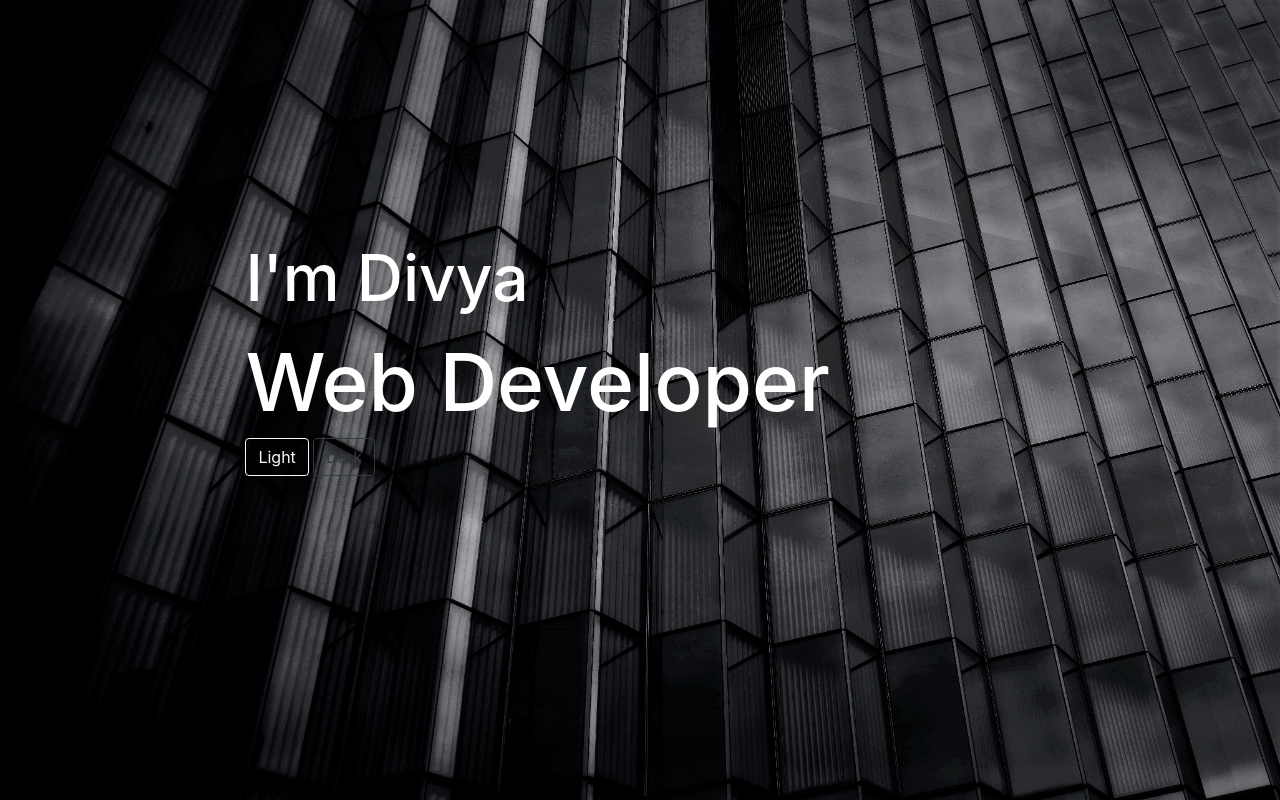
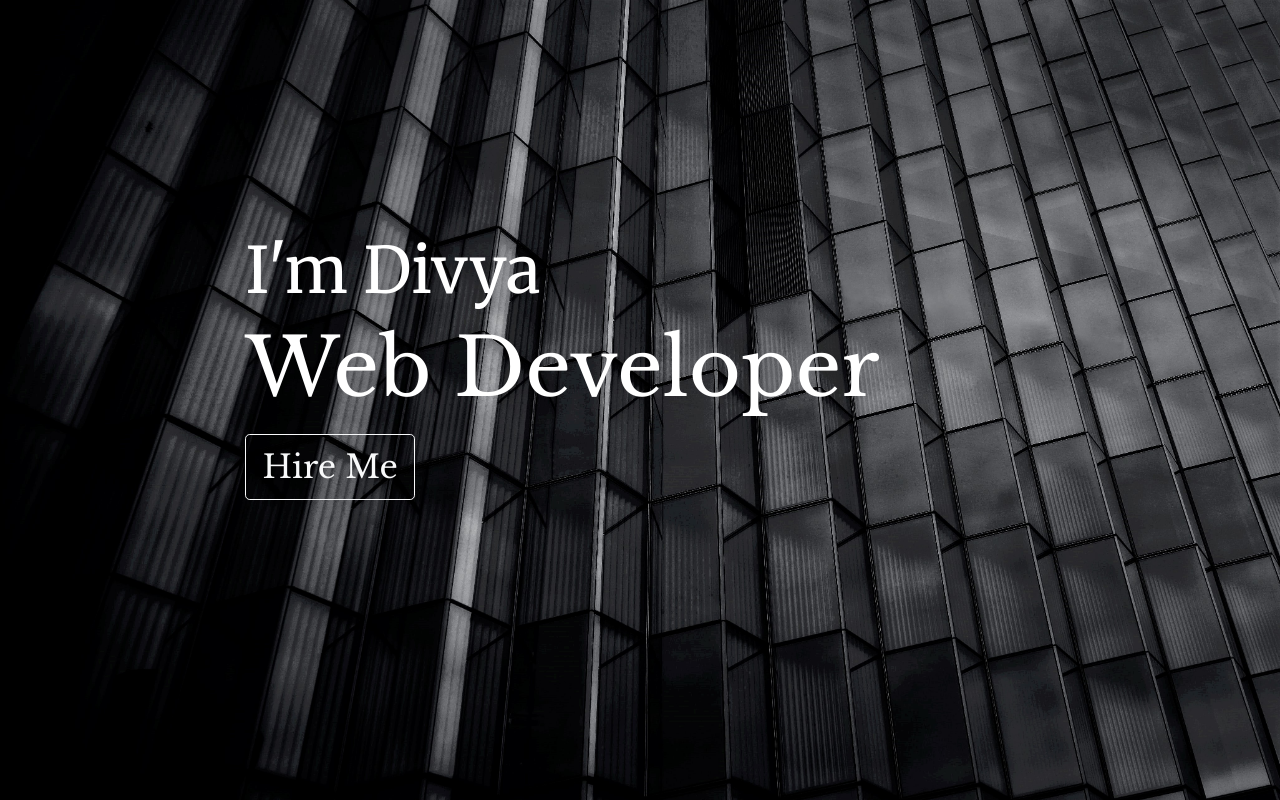
Before and after one commit to divyachandrapandi/Personal-Portfolio-Project, a Flask app: page / in a window 1280 px wide. Run offline with Flask 2, Linux system fonts and the light colour scheme; some libraries are stand-ins or nearby versions.

Commit message:
font family updated

```diff
--- a/static/css/styles.css
+++ b/static/css/styles.css
@@ -20,27 +20,31 @@ box-sizing: border-box;
 
 
 }
-h1,h2,p{
-color:white;}
-h1{
-font-size:5rem;}
-h2{
+h1,h2,p
+{
+color:white;
+line-height:1.25;
+}
+h1
+{
+font-family:'Libre Baskerville', serif;
+font-size:5rem;
+}
+h2
+{
+font-family:'Merriweather', serif;
 font-size:4rem;
-line-height:1.5;}
+}
+
+.hire-button
+{
+font-family:'Libre Baskerville', serif;
+margin-top:8px;
+font-size:2rem;
+}
 .intro{
 margin:18%;
 height:auto;
 position:absolute;
 z-index:1;
 }
-/*
-    min-height:100%;
-    min-width:100%;
-    height:auto;
-    width:auto;
-    position:absolute;
-    left:20px;
-    padding: 10px 10px;
-    margin:auto;
-    z-index:0;}
-    /*/
--- a/templates/index.html
+++ b/templates/index.html
@@ -16,8 +16,8 @@
         <div class="intro container-fluid">
             <h2>I'm Divya</h2>
             <h1>Web Developer</h1>
-            <button type="button" class="btn btn-outline-light">Light</button>
-            <button type="button" class="btn btn-outline-dark">Dark</button>
+            <button type="button" class="hire-button btn btn-outline-light btn-lg">Hire Me</button>
+
         </div>
     </div>
 
```
